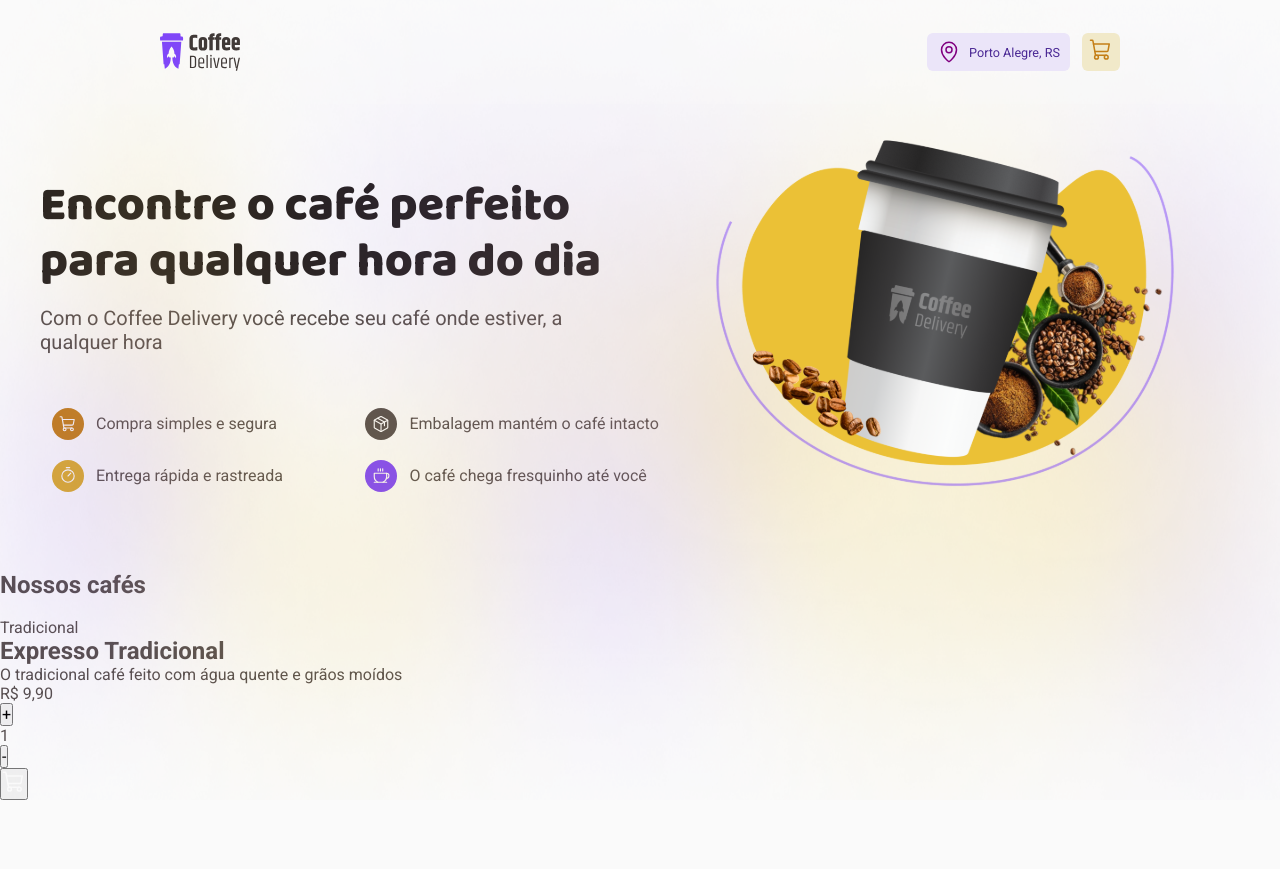
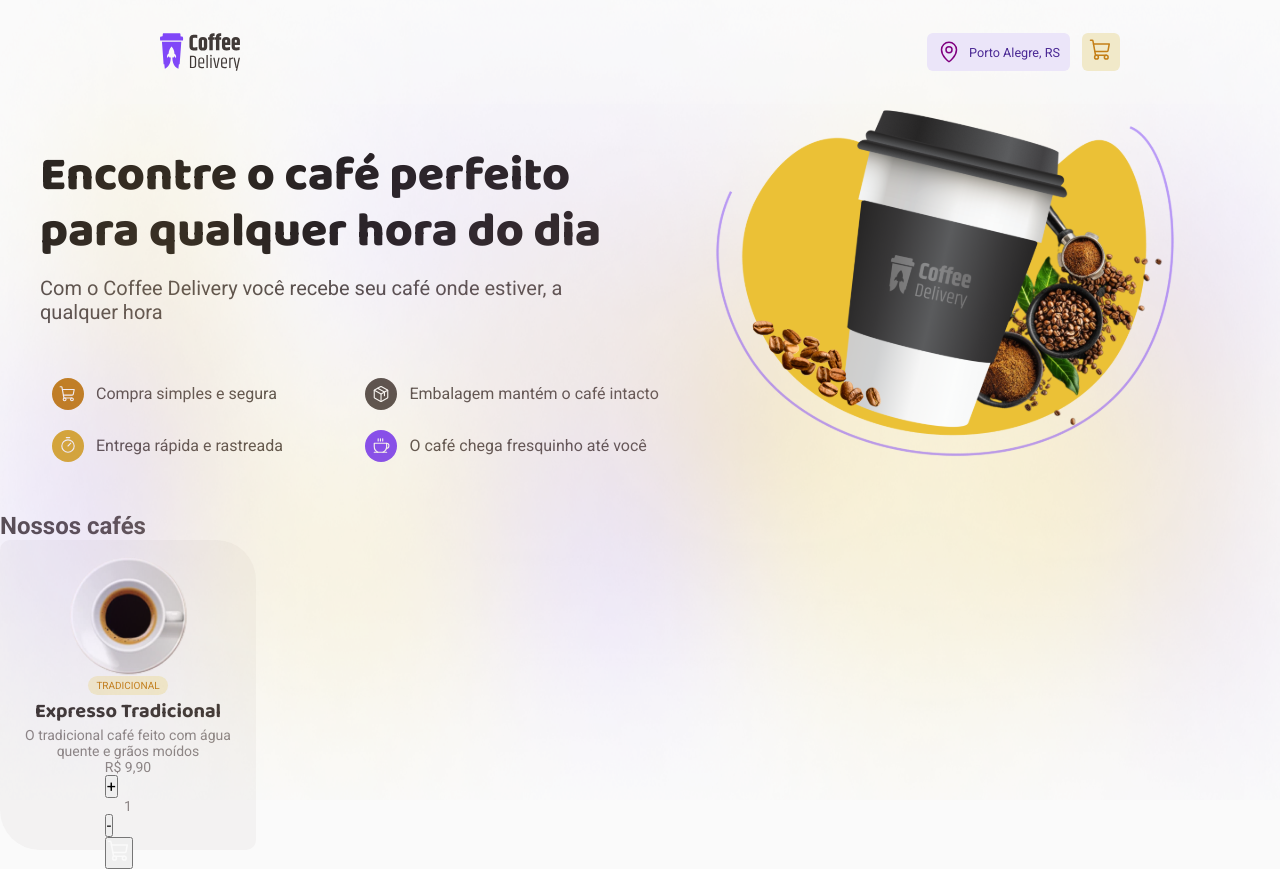
Before and after one commit to gustavuwe/coffee-delivery, a React (Vite) app: page /home in a window 1280 px wide. Before the commit the page ends 800 px from the top, so only its background shows below. Built offline with nearby package versions, Linux system fonts and the light colour scheme.

Commit message:
initiated cards-section

```diff
--- /dev/null
+++ b/src/pages/Home/components/ItemsSection/index.tsx
@@ -0,0 +1,68 @@
+import { ShoppingCart } from "phosphor-react";
+import Coffee1 from "../../../../assets/Coffee1.png"
+import { CardContainer, CardItem } from "./styles";
+
+type Coffee = {
+  id: number;
+  name: string;
+  price: number;
+};
+
+const temporaryCoffees: Coffee[] = [
+  { id: 1, name: "Expresso Tradicional", price: 9.9 },
+]
+
+const coffees: Coffee[] = [
+  { id: 1, name: "Expresso Tradicional", price: 9.9 },
+  { id: 2, name: "Expresso Americano", price: 9.9 },
+  { id: 3, name: "Expresso Cremoso", price: 9.9 },
+  { id: 4, name: "Expresso Gelado", price: 9.9 },
+  { id: 5, name: "Café com Leite", price: 9.9 },
+  { id: 6, name: "Latte", price: 9.9 },
+  { id: 7, name: "Capuccino", price: 9.9 },
+  { id: 8, name: "Macchiato", price: 9.9 },
+  { id: 9, name: "Mocaccino", price: 9.9 },
+  { id: 10, name: "Chocolate Quente", price: 9.9 },
+  { id: 11, name: "Cubano", price: 9.9 },
+  { id: 12, name: "Havaiano", price: 9.9 },
+  { id: 13, name: "Árabe", price: 9.9 },
+  { id: 14, name: "Irlandês", price: 9.9 },
+];
+
+export function ItemsSection() {
+  return (
+    <section>
+      <h1>Nossos cafés</h1>
+      <CardContainer>
+        {temporaryCoffees.map(coffee => (
+          <CardItem>
+          <img src={`src/assets/Coffee${coffee.id}.png`} alt="Coffee Image" />
+          <div className="card-badge">
+            {/* badge */}
+            <p className="card-badge">TRADICIONAL</p>
+          </div>
+          <h1>Expresso Tradicional</h1>
+          <p>O tradicional café feito com água quente e grãos moídos</p>
+          <div>
+            <p>
+              R$ <span>9,90</span>
+            </p>
+            <div>
+              <div>
+                <button>+</button>
+                <p>1</p>
+                <button>-</button>
+              </div>
+              <div>
+                <button>
+                  <ShoppingCart size={24} color="#FAFAFA" />
+                </button>
+              </div>
+            </div>
+          </div>
+        </CardItem>
+        ))}
+      </CardContainer>
+    </section>
+  );
+}
--- /dev/null
+++ b/src/pages/Home/components/ItemsSection/styles.ts
@@ -0,0 +1,46 @@
+import styled from "styled-components";
+
+export const CardContainer = styled.div`
+
+`;
+
+export const CardItem = styled.div`
+  width: 256px;
+  height: 310px;
+  background-color: ${(props) => props.theme["base-card"]};
+  border-top-right-radius: 40px;
+  border-top-left-radius: 10px;
+  border-bottom-right-radius: 10px;
+  border-bottom-left-radius: 40px;
+  align-items: center;
+  display: flex;
+  flex-direction: column;
+  padding: 1rem;
+
+  .card-badge {
+    padding: 0.125rem 0.25rem;
+    background-color: ${(props) => props.theme["yellow-light"]};
+    border-radius: 999px;
+
+    p {
+      font-size: 0.625rem;
+      color: ${(props) => props.theme["yellow-dark"]};
+    }
+  }
+
+  h1 {
+    font-family: "Baloo 2", sans-serif;
+    font-size: 1.25rem;
+    font-weight: 700;
+    color: ${(props) => props.theme["base-subtitle"]};
+  }
+
+  p {
+    font-size: 0.875rem;
+    color: ${(props) => props.theme["base-label"]};
+    max-width: 216px;
+    text-align: center;
+  }
+
+
+`;
--- a/src/pages/Home/index.tsx
+++ b/src/pages/Home/index.tsx
@@ -1,43 +1,14 @@
 import { Hero } from "./components/Hero";
+import { ItemsSection } from "./components/ItemsSection";
 import {
   HomeContainer,
 } from "./styles";
-import { ShoppingCart } from "phosphor-react";
 
 export function Home() {
   return (
     <HomeContainer>
       <Hero />
-      <section>
-        <h1>Nossos cafés</h1>
-        <div>
-          <div>
-            <img src="" alt="" />
-            <div>
-              {" "}
-              {/* badge */}
-              <p>Tradicional</p>
-            </div>
-            <h1>Expresso Tradicional</h1>
-            <p>O tradicional café feito com água quente e grãos moídos</p>
-            <div>
-              <p>
-                R$ <span>9,90</span>
-              </p>
-              <div>
-                <div>
-                  <button>+</button>
-                  <p>1</p>
-                  <button>-</button>
-                </div>
-                <div>
-                  <button><ShoppingCart size={24} color="#FAFAFA" /></button>
-                </div>
-              </div>
-            </div>
-          </div>
-        </div>
-      </section>
+      <ItemsSection />
     </HomeContainer>
   );
 }
```
Also changed, not shown: src/assets/Coffee1.png (added).
